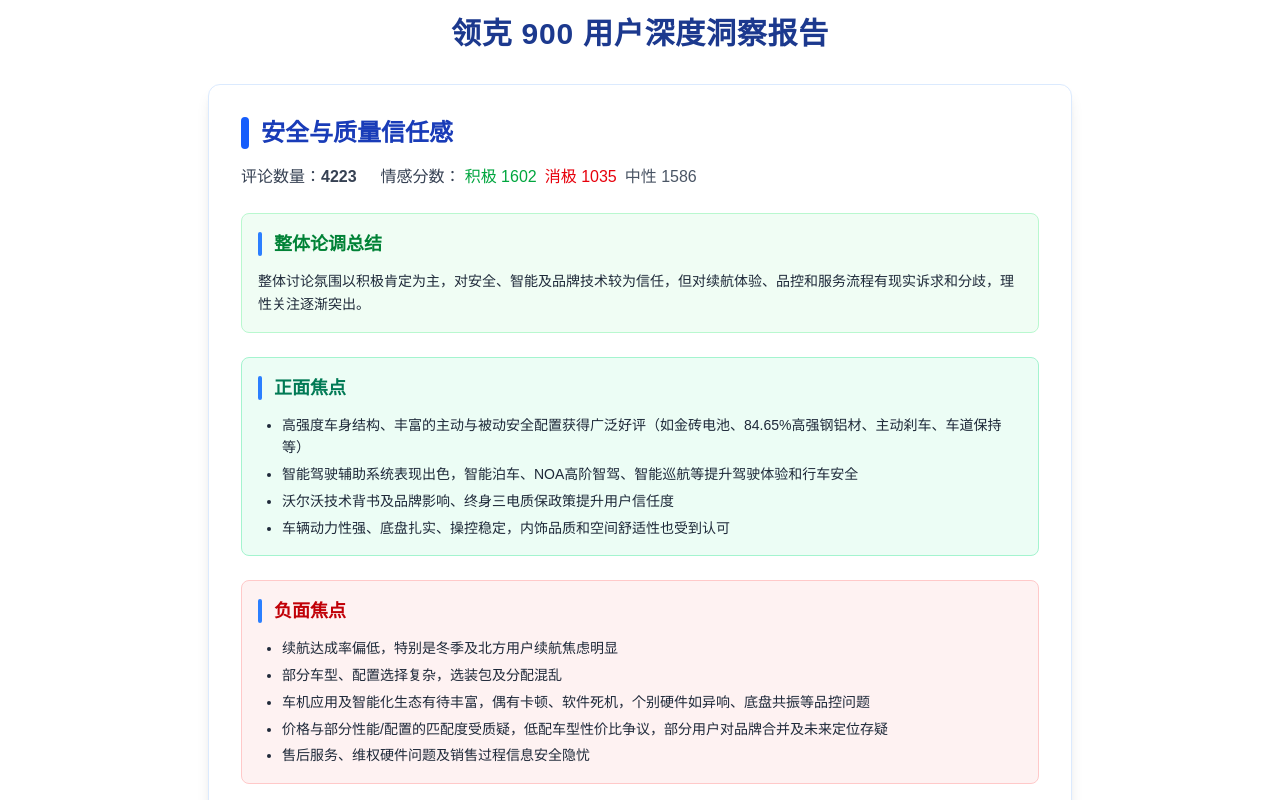
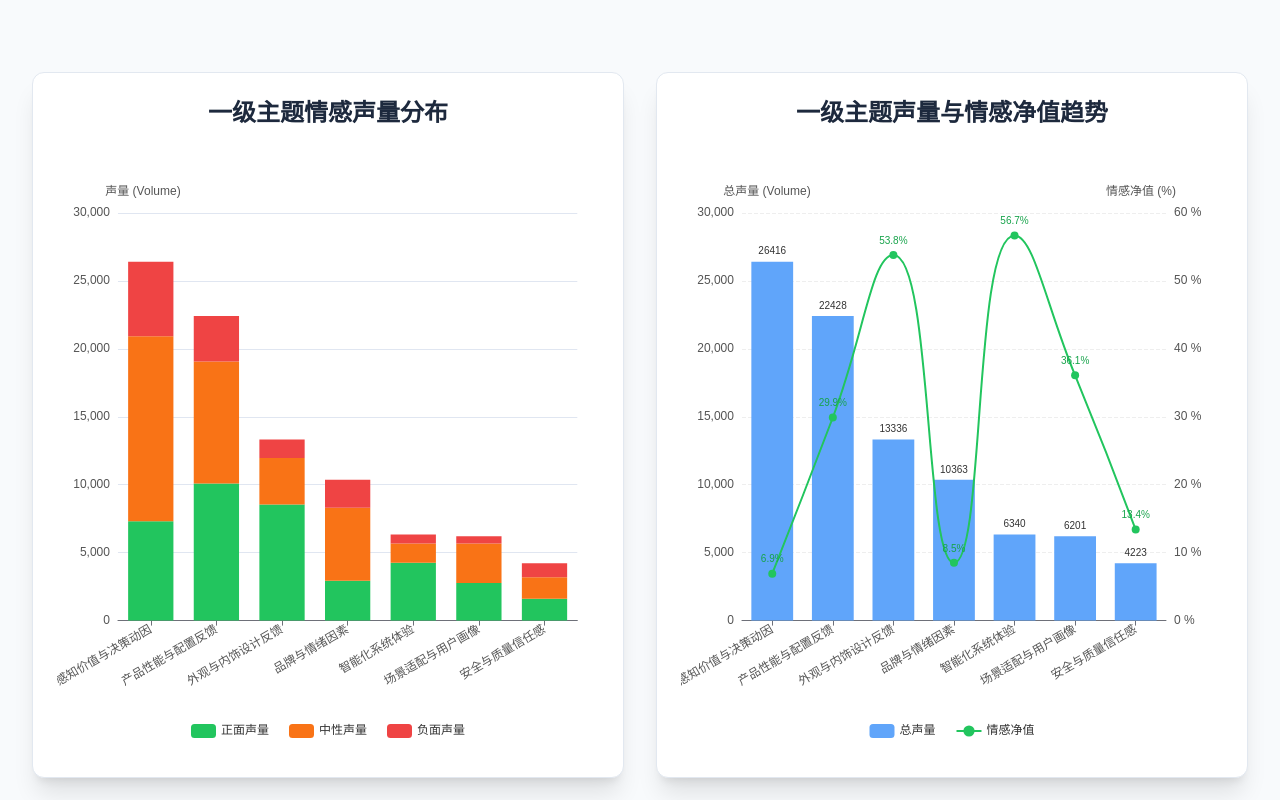
Before and after one commit to HomologyAI/social_listening_netlify, a Next.js app: page / in a window 1280 px wide. Shown: the top 800 px of the page. Built offline with nearby package versions, Linux system fonts and the light colour scheme.

Commit message:
add StackedSentimentBarChart and VolumeSentimentLineChart

```diff
--- a/src/app/page.js
+++ b/src/app/page.js
@@ -3,6 +3,8 @@ import { useEffect, useState } from "react";
 import ThemeSummaryReport from "../components/ThemeSummaryReport";
 import QuadrantChart from "../components/QuadrantChart";
 import ThemeDetail from "../components/ThemeDetail";
+import StackedSentimentBarChart from "../components/StackedSentimentBarChart";
+import VolumeSentimentLineChart from "../components/VolumeSentimentLineChart";
 
 export default function Home() {
   const [data, setData] = useState(null);
@@ -13,24 +15,40 @@ export default function Home() {
       .then(setData);
   }, []);
 
-  if (!data) return <div className="text-center mt-20">加载中...</div>;
+  if (!data) return <div className="text-center mt-20 text-lg text-slate-500">数据努力加载中，请稍候...</div>;
 
-  const themes = data.first_level_themes
+  const themes = data && data.first_level_themes
   ? Object.entries(data.first_level_themes).map(([label, value]) => ({
       label,
-      ...value
+      ...(typeof value === 'object' && value !== null ? value : {})
     }))
   : [];
 
   return (
-    <div className="max-w-4xl mx-auto p-4">
-      <ThemeSummaryReport themes={themes} />
-      <QuadrantChart coordinates={data.coordinates} />
-      <div>
-        {themes.map(theme => (
-          <ThemeDetail key={theme.label} theme={theme} />
-        ))}
-      </div>
+    <div className="mx-auto p-4 md:p-8 bg-slate-50 min-h-screen">
+      {themes.length > 0 && (
+        <div className="flex flex-row w-full gap-8 mb-10">
+          <div className="w-1/2 min-w-0">
+            <StackedSentimentBarChart themesData={themes} />
+          </div>
+          <div className="w-1/2 min-w-0">
+            <VolumeSentimentLineChart themesData={themes} />
+          </div>
+        </div>
+      )}
+
+      {data.coordinates && <QuadrantChart coordinates={data.coordinates} />}
+
+      {themes.length > 0 && <ThemeSummaryReport themes={themes} />}
+
+      {themes.length > 0 && (
+        <div className="mt-12">
+          <h2 className="text-3xl font-bold text-slate-800 mb-8 text-center border-t pt-8 border-slate-300">各主题详细解析</h2>
+          {themes.map(theme => (
+            <ThemeDetail key={theme.label || theme.summary?.topic} theme={theme} />
+          ))}
+        </div>
+      )}
     </div>
   );
 }
--- /dev/null
+++ b/src/components/StackedSentimentBarChart.jsx
@@ -0,0 +1,138 @@
+'use client';
+import React from 'react';
+import ReactECharts from 'echarts-for-react';
+
+export default function StackedSentimentBarChart({ themesData }) {
+  if (!themesData || themesData.length === 0) {
+    return <div className="p-4 text-center text-gray-500">情感分布柱状图数据加载中或无数据...</div>;
+  }
+
+  // 1. Combine data for sorting
+  const combinedData = themesData.map(theme => {
+    const positive = theme.summary?.meta?.sentiment?.positive || theme.sentiment?.pos || 0;
+    const neutral = theme.summary?.meta?.sentiment?.neutral || theme.sentiment?.neut || 0;
+    const negative = theme.summary?.meta?.sentiment?.negative || theme.sentiment?.neg || 0;
+    return {
+      label: theme.label || theme.summary?.topic || '未知主题',
+      positive,
+      neutral,
+      negative,
+      total: positive + neutral + negative
+    };
+  });
+
+  // 2. Sort by total volume in descending order
+  combinedData.sort((a, b) => b.total - a.total);
+
+  // 3. Extract sorted data for ECharts
+  const themeLabels = combinedData.map(item => item.label);
+  const positiveData = combinedData.map(item => item.positive);
+  const neutralData = combinedData.map(item => item.neutral);
+  const negativeData = combinedData.map(item => item.negative);
+
+  const option = {
+    tooltip: {
+      trigger: 'axis',
+      axisPointer: { type: 'shadow' },
+      formatter: function (params) {
+        let tooltipText = `${params[0].name}<br/>`;
+        let total = 0;
+        params.forEach(param => {
+          tooltipText += `${param.marker}${param.seriesName}: ${param.value || 0}<br/>`;
+          total += (param.value || 0);
+        });
+        tooltipText += `<strong>总计: ${total}</strong>`;
+        return tooltipText;
+      }
+    },
+    legend: {
+      data: ['正面声量', '中性声量', '负面声量'],
+      bottom: 10,
+      itemGap: 20,
+      textStyle: { color: '#333' }
+    },
+    grid: {
+      left: '3%',
+      right: '4%',
+      bottom: '10%',
+      containLabel: true
+    },
+    xAxis: [
+      {
+        type: 'category',
+        data: themeLabels, // Use sorted labels
+        axisTick: { alignWithLabel: true },
+        axisLabel: {
+          interval: 0,
+          rotate: 30,
+          color: '#555'
+        }
+      }
+    ],
+    yAxis: [
+      {
+        type: 'value',
+        name: '声量 (Volume)',
+        nameTextStyle: { color: '#555', padding: [0, 0, 0, 50] },
+        axisLabel: { color: '#555' }
+      }
+    ],
+    series: [
+      {
+        name: '正面声量',
+        type: 'bar',
+        stack: 'total',
+        label: { show: false },
+        emphasis: { focus: 'series' },
+        data: positiveData, // Use sorted data
+        itemStyle: { color: '#22c55e' }
+      },
+      {
+        name: '中性声量',
+        type: 'bar',
+        stack: 'total',
+        label: { show: false },
+        emphasis: { focus: 'series' },
+        data: neutralData, // Use sorted data
+        itemStyle: { color: '#f97316' }
+      },
+      {
+        name: '负面声量',
+        type: 'bar',
+        stack: 'total',
+        label: { show: false },
+        emphasis: { focus: 'series' },
+        data: negativeData, // Use sorted data
+        itemStyle: { color: '#ef4444' }
+      }
+    ],
+    dataZoom: [
+      {
+        type: 'slider',
+        show: themeLabels.length > 10,
+        xAxisIndex: [0],
+        start: 0,
+        end: themeLabels.length > 10 ? (10 / themeLabels.length) * 100 : 100,
+        bottom: 40,
+        height: 20
+      }
+    ],
+    graphic: !themesData || themesData.length === 0 ? [{
+        type: 'text',
+        left: 'center',
+        top: 'middle',
+        style: {
+            text: '暂无数据',
+            font: 'bold 20px Microsoft YaHei',
+            fill: '#999'
+        }
+    }] : null
+  };
+
+  return (
+    <div className="bg-white shadow-xl rounded-xl p-4 md:p-6 my-10 border border-slate-200">
+      <h2 className="text-2xl font-bold text-slate-800 mb-6 text-center">一级主题情感声量分布</h2>
+      <ReactECharts option={option} style={{ height: '600px', width: '100%' }} notMerge={true} lazyUpdate={true} />
+    </div>
+  );
+}
--- /dev/null
+++ b/src/components/VolumeSentimentLineChart.jsx
@@ -0,0 +1,150 @@
+'use client';
+import React from 'react';
+import ReactECharts from 'echarts-for-react';
+
+export default function VolumeSentimentLineChart({ themesData }) {
+  if (!themesData || themesData.length === 0) {
+    return <div className="p-4 text-center text-gray-500">声量与情感趋势图数据加载中或无数据...</div>;
+  }
+
+  // 1. Combine data for sorting
+  const combinedData = themesData.map(theme => {
+    const volume = theme.summary?.meta?.total_comments || theme.volume || 0;
+    const pos = theme.summary?.meta?.sentiment?.positive || theme.sentiment?.pos || 0;
+    const neg = theme.summary?.meta?.sentiment?.negative || theme.sentiment?.neg || 0;
+    const netSentiment = volume === 0 ? 0 : parseFloat(((pos - neg) / volume * 100).toFixed(1));
+    return {
+      label: theme.label || theme.summary?.topic || '未知主题',
+      volume,
+      netSentiment
+    };
+  });
+
+  // 2. Sort by volume in descending order
+  combinedData.sort((a, b) => b.volume - a.volume);
+
+  // 3. Extract sorted data for ECharts
+  const themeLabels = combinedData.map(item => item.label);
+  const volumeData = combinedData.map(item => item.volume);
+  const netSentimentData = combinedData.map(item => item.netSentiment);
+
+  const option = {
+    tooltip: {
+      trigger: 'axis',
+      axisPointer: { type: 'cross' },
+      formatter: function (params) {
+        let tooltipText = `${params[0].name}<br/>`;
+        params.forEach(param => {
+          const unit = param.seriesName === '情感净值' ? ' %' : '';
+          tooltipText += `${param.marker}${param.seriesName}: ${param.value || 0}${unit}<br/>`;
+        });
+        return tooltipText;
+      }
+    },
+    legend: {
+      data: ['总声量', '情感净值'],
+      bottom: 10,
+      itemGap: 20,
+      textStyle: { color: '#333' }
+    },
+    grid: {
+      left: '3%',
+      right: '4%',
+      bottom: '10%',
+      containLabel: true
+    },
+    xAxis: [
+      {
+        type: 'category',
+        data: themeLabels, // Use sorted labels
+        axisTick: { alignWithLabel: true },
+        axisLabel: {
+          interval: 0,
+          rotate: 30,
+          color: '#555'
+        }
+      }
+    ],
+    yAxis: [
+      {
+        type: 'value',
+        name: '总声量 (Volume)',
+        position: 'left',
+        nameTextStyle: { color: '#555', padding: [0,0,0,50] },
+        axisLabel: { color: '#555', formatter: '{value}' },
+        splitLine: { show: true, lineStyle: { type: 'dashed', color: '#eee' } }
+      },
+      {
+        type: 'value',
+        name: '情感净值 (%)',
+        position: 'right',
+        nameTextStyle: { color: '#555', padding: [0,50,0,0] },
+        axisLabel: { color: '#555', formatter: '{value} %' },
+        splitLine: { show: false }
+      }
+    ],
+    series: [
+      {
+        name: '总声量',
+        type: 'bar',
+        data: volumeData, // Use sorted data
+        yAxisIndex: 0,
+        itemStyle: { color: '#60a5fa' },
+        emphasis: { focus: 'series' },
+        label: {
+          show: true,
+          position: 'top',
+          formatter: '{c}',
+          color:'#333',
+          fontSize: 10
+        }
+      },
+      {
+        name: '情感净值',
+        type: 'line',
+        data: netSentimentData, // Use sorted data
+        yAxisIndex: 1,
+        itemStyle: { color: '#22c55e' },
+        symbol: 'circle',
+        symbolSize: 8,
+        smooth: true,
+        emphasis: { focus: 'series' },
+        label: {
+            show: true,
+            position: 'top',
+            formatter: '{c}%',
+            color:'#16a34a',
+            fontSize: 10
+        }
+      }
+    ],
+    dataZoom: [
+      {
+        type: 'slider',
+        show: themeLabels.length > 10,
+        xAxisIndex: [0],
+        start: 0,
+        end: themeLabels.length > 10 ? (10 / themeLabels.length) * 100 : 100,
+        bottom: 40,
+        height: 20
+      }
+    ],
+    graphic: !themesData || themesData.length === 0 ? [{
+        type: 'text',
+        left: 'center',
+        top: 'middle',
+        style: {
+            text: '暂无数据',
+            font: 'bold 20px Microsoft YaHei',
+            fill: '#999'
+        }
+    }] : null
+  };
+
+  return (
+    <div className="bg-white shadow-xl rounded-xl p-4 md:p-6 my-10 border border-slate-200">
+      <h2 className="text-2xl font-bold text-slate-800 mb-6 text-center">一级主题声量与情感净值趋势</h2>
+      <ReactECharts option={option} style={{ height: '600px', width: '100%' }} notMerge={true} lazyUpdate={true} />
+    </div>
+  );
+}
```
